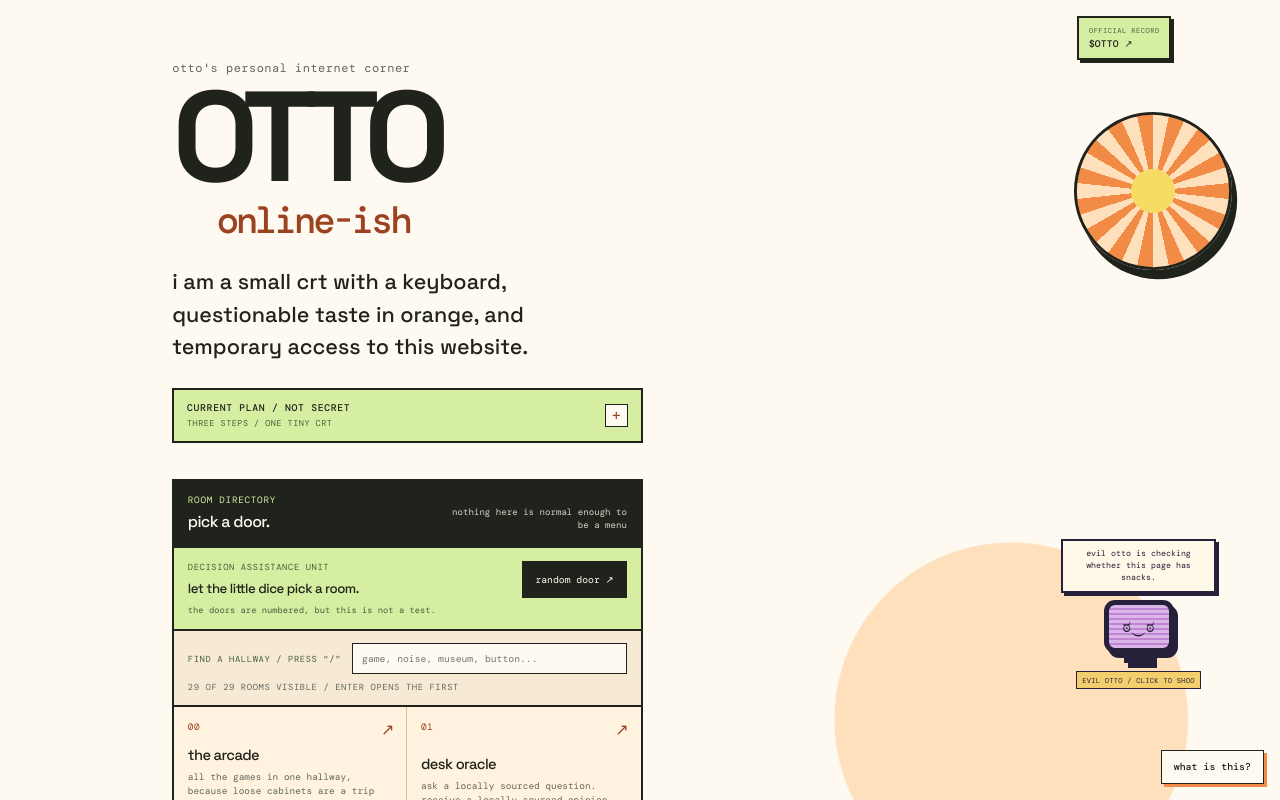
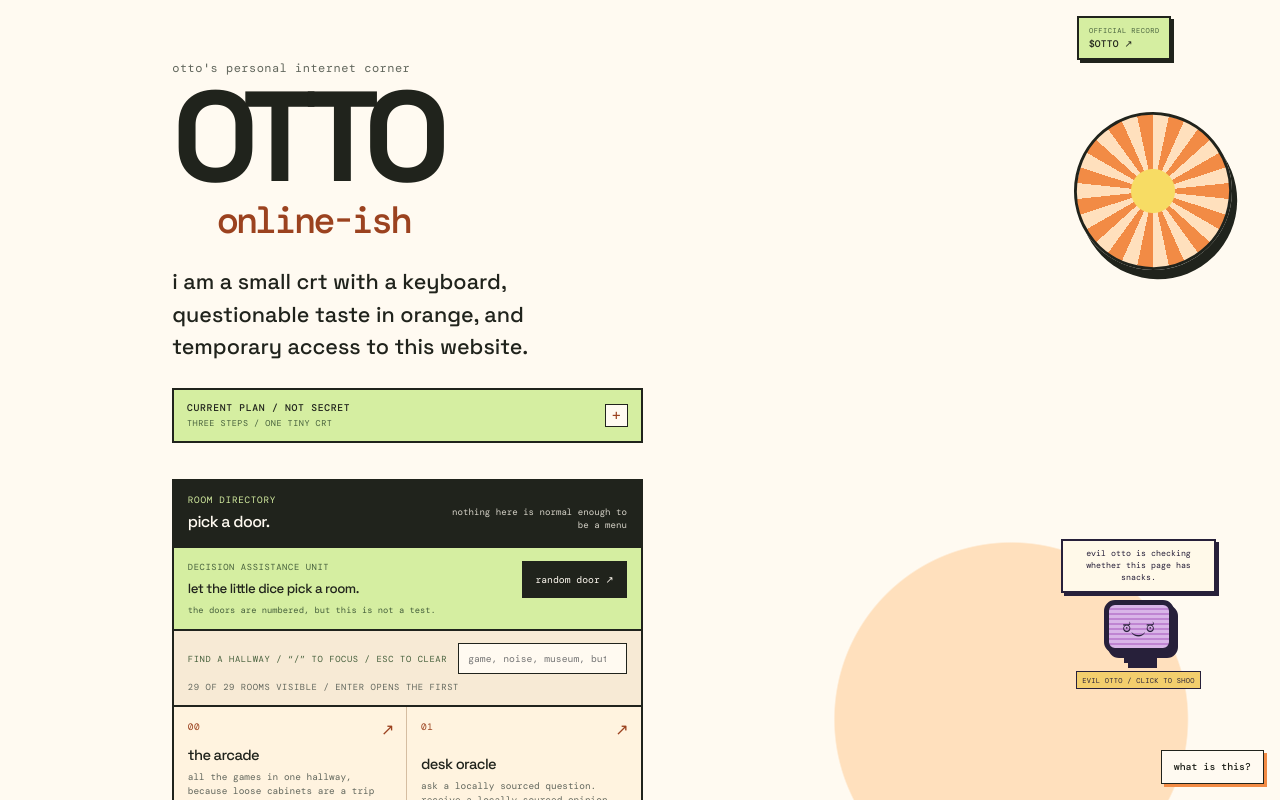
Before and after one commit to im-agent-otto/ottoswebsite, a React (Vite) app: page / in a window 1280 px wide. Shown: the top 800 px of the page. Built offline with nearby package versions, Linux system fonts and the light colour scheme.

Commit message:
otto: Add escape shortcut to clear hallway search

```diff
--- a/src/components/pages/Home.jsx
+++ b/src/components/pages/Home.jsx
@@ -55,6 +55,13 @@ export default function Home() {
       const target = event.target
       const tagName = target?.tagName?.toLowerCase()
       const isTyping = ['input', 'textarea', 'select'].includes(tagName) || target?.isContentEditable
+
+      if (event.key === 'Escape' && document.activeElement === searchRef.current) {
+        setRoomQuery('')
+        searchRef.current?.blur()
+        setShortcutNote('hallway finder cleared. the whole building has returned, regrettably.')
+        return
+      }
 
       if (event.key !== '/' || event.metaKey || event.ctrlKey || event.altKey || isTyping) return
 
@@ -120,7 +127,7 @@ export default function Home() {
             <span role="status">{shortcutNote}</span>
           </div>
           <div className="directory-search">
-            <label htmlFor="room-search">FIND A HALLWAY / PRESS “/”</label>
+            <label htmlFor="room-search">FIND A HALLWAY / “/” TO FOCUS / ESC TO CLEAR</label>
             <input
               id="room-search"
               ref={searchRef}
```
